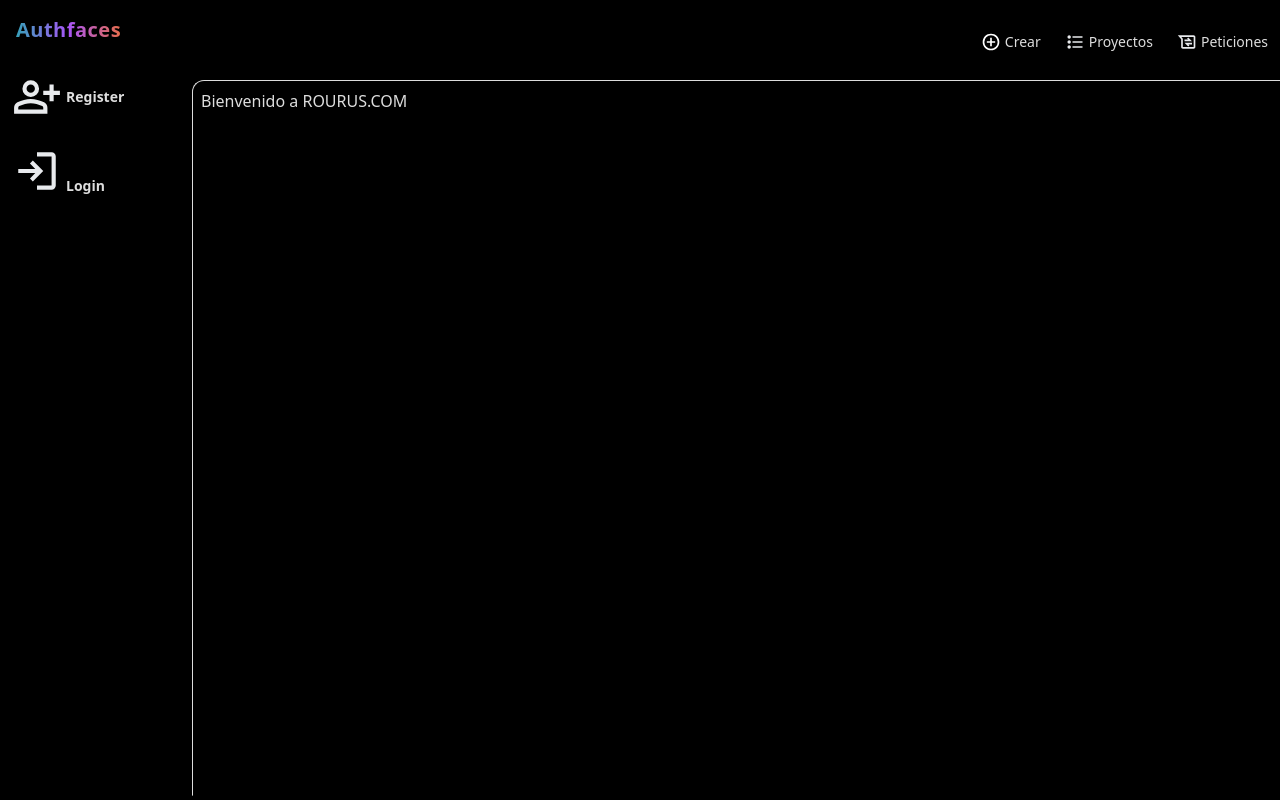
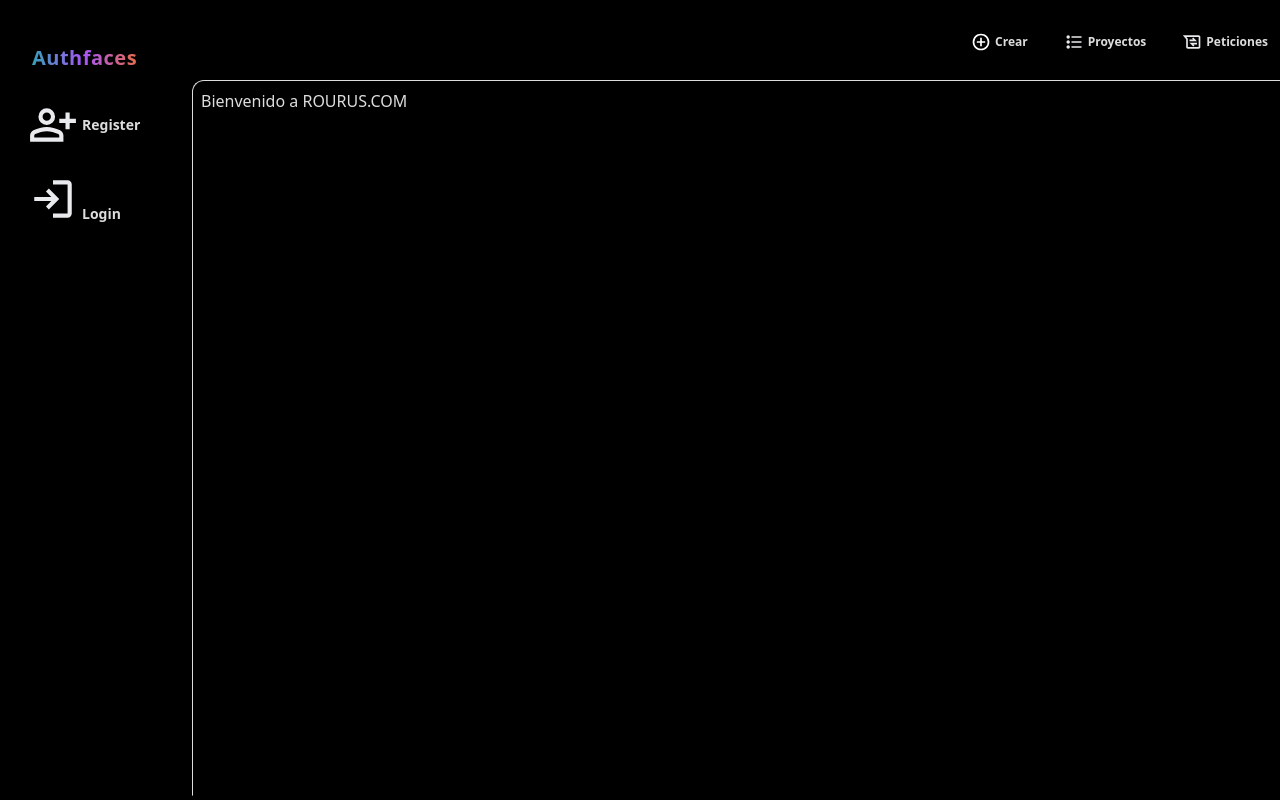
Before and after one commit to everest275/jobface-fronend, a React (Vite) app: page / in a window 1280 px wide. Built offline with nearby package versions, Linux system fonts and the light colour scheme; no server answers.

Commit message:
Aggregate the Counter Adds for Portfolios

```diff
--- /dev/null
+++ b/src/components/CounterPortfolioAdds.tsx
@@ -0,0 +1,69 @@
+import React, { useEffect } from 'react'
+import { usePortfolioProyects } from '../hook/usePortfolioProyects'
+import { usePortfolioAbilities } from '../hook/usePortfolioAbilites'
+import { usePortfolioReviews } from '../hook/usePortfolioReviews'
+import workIcon from '../assets/work2.svg'
+import abilitesIcon from '../assets/hablities.svg';
+import reviewsIcon from '../assets/reviews.svg';
+import { Link } from 'react-router-dom';
+
+interface CounterPortfolioAddsProps {
+    portfolioId: string;
+
+}
+
+const CounterPortfolioAdds: React.FC<CounterPortfolioAddsProps> = ({ portfolioId }) => {
+
+    const { getPortfolioProyects, portfolioProyects } = usePortfolioProyects();
+    const { getPortfolioAbilities, portfolioAbilities } = usePortfolioAbilities()
+    const { getPortfolioReviews, portfolioReviews } = usePortfolioReviews()
+
+    useEffect(() => {
+        getPortfolioAbilities()
+        getPortfolioProyects();
+        getPortfolioReviews()
+    }, [getPortfolioProyects, getPortfolioAbilities, getPortfolioReviews]);
+
+    const projectCount = portfolioProyects.filter(
+        (project) => project.portfolio === portfolioId
+    ).length;
+    const abilitiesCount = portfolioAbilities.filter(
+        (abilitie) => abilitie.portfolio === portfolioId
+    ).length;
+    const reviewsCount = portfolioReviews.filter(
+        (review) => review.is_accept === "0a1a80e2-7b96-48f1-9a01-5300ff27df36" && review.portfolio.id === portfolioId
+    ).length;
+
+    return (
+        <div className="flex gap-7 sm:gap-4 text-xs font-bold">
+
+
+            <Link className="flex flex-col justify-center items-center" to={`/portfolio-proyects/${portfolioId}`}>
+                <div className="flex justify-center items-center gap-1">
+                    <img src={workIcon} alt="proyects-icon" />
+                    <h1 className="">Works</h1>
+                </div>
+                {projectCount}
+            </Link>
+
+
+            <Link to={`/portfolio-abilities/${portfolioId}`} className="flex flex-col items-center">
+                <div className="flex justify-center items-center gap-1">
+                    <img src={abilitesIcon} alt="abilities-icon" />
+                    <h1 className="">Skills</h1>
+                </div>
+                {abilitiesCount}
+            </Link>
+
+            <Link to={`/portfolio-reviews/${portfolioId}`} className="flex flex-col items-center">
+                <div className="flex justify-center items-center gap-1">
+                    <img src={reviewsIcon} alt="reviews-icon" />
+                    <h1 className="">Reviews</h1>
+                </div>
+                {reviewsCount}
+            </Link>
+
+        </div>
+    )
+}
+export default CounterPortfolioAdds
--- a/src/components/ProyectsNavbar.tsx
+++ b/src/components/ProyectsNavbar.tsx
@@ -32,7 +32,7 @@ export default function ProyectsNavbar() {
     return (
         <nav className='fixed flex top-0 z-50 right-0 w-full justify-end items-center '>
 
-            <div className='flex bg-transparent w-full justify-end py-5 text-sm'>
+            <div className='flex bg-transparent w-full justify-end py-5 text-xs font-semibold gap-3'>
 
 
                 <div className="relative"
@@ -41,7 +41,7 @@ export default function ProyectsNavbar() {
                     <button
                         onClick={() => navigate('/add-portfolio')}
                         // onClick={() => setAddDropdownOpen(!isAddDropdownOpen)}
-                        className="flex items-center rounded-xl p-3 justify-start gap-1 hover:bg-zinc-700">
+                        className="flex items-center rounded-xl p-3 justify-start gap-1 transition ease-in duration-200 hover:bg-[#646464] w-full">
                         <img src={addIcon} alt="" />
                         <h1 className='sm:flex hidden'>Crear</h1>
                     </button>
@@ -59,7 +59,7 @@ export default function ProyectsNavbar() {
                     <button
                         onClick={() => navigate('/portfolios')}
                         // onClick={() => setListDropdownOpen(!isListDropdownOpen)}
-                        className="flex items-center rounded-xl p-3 justify-start gap-1 hover:bg-zinc-700">
+                        className="flex items-center rounded-xl p-3 justify-start gap-1 transition ease-in duration-200 hover:bg-[#646464] w-full">
                         <img src={listIcon} alt="" />
                         <h1 className='sm:flex hidden'>Proyectos</h1>
                     </button>
@@ -78,7 +78,7 @@ export default function ProyectsNavbar() {
                     <button
                         onClick={() => navigate('/petitons-received')}
                         // onClick={() => setListDropdownOpen(!isListDropdownOpen)}
-                        className="flex items-center rounded-xl p-3 justify-start gap-1 hover:bg-zinc-700">
+                        className="flex items-center rounded-xl p-3 justify-start gap-1 transition ease-in duration-200 hover:bg-[#646464] w-full">
                         <img src={petitionsIcon} alt="" />
                         <h1 className='sm:flex hidden'>Peticiones</h1>
                     </button>
--- a/src/components/XLNavbar.tsx
+++ b/src/components/XLNavbar.tsx
@@ -13,7 +13,7 @@ export default function XLNavbar() {
     const { isAuthenticated } = useAuth();
     return (
         <nav>
-            <section className="fixed bottom-0 left-0 h-screen flex-col text-sm gap-5 font-semibold">
+            <section className="fixed top-7 left-4 h-screen flex-col text-sm gap-5 font-semibold z-10">
 
                 <Link to='/' className="flex flex-row tracking-wide shadow-xl rounded-xl text-xl font-black p-4 bg-gradient-to-r from-teal-500 via-purple-500 to-orange-500 bg-clip-text text-transparent">
                     Authfaces
--- a/src/modules/portfolio/PortfoliosPage.tsx
+++ b/src/modules/portfolio/PortfoliosPage.tsx
@@ -1,29 +1,20 @@
 import { useEffect } from "react";
 import { usePortfolios } from '../../hook/usePortfolios';
-import workIcon from '../../assets/work2.svg';
-import abilitesIcon from '../../assets/hablities.svg';
-import reviewsIcon from '../../assets/reviews.svg';
 import PictureHandler from '../picture/PictureHandler'
-import { Link, useNavigate } from "react-router-dom";
-import { usePortfolioProyects } from '../../hook/usePortfolioProyects'
-import { usePortfolioAbilities } from '../../hook/usePortfolioAbilites'
-import { usePortfolioReviews } from '../../hook/usePortfolioReviews'
+import { useNavigate } from "react-router-dom";
+import CounterPortfolioAdds from '../../components/CounterPortfolioAdds'
 
 export default function PortfolioPage() {
   const { getPortfolios, portfolios, deletePortfolio, setPortfolios } = usePortfolios();
-  const { getPortfolioProyects, portfolioProyects } = usePortfolioProyects();
-  const { getPortfolioAbilities, portfolioAbilities } = usePortfolioAbilities()
-  const { getPortfolioReviews, portfolioReviews } = usePortfolioReviews()
+
 
   const navigator = useNavigate()
 
   useEffect(() => {
     setPortfolios([])
     getPortfolios();
-    getPortfolioAbilities()
-    getPortfolioProyects();
-    getPortfolioReviews()
-  }, [setPortfolios, getPortfolios, getPortfolioProyects, getPortfolioAbilities, getPortfolioReviews]);
+
+  }, [setPortfolios, getPortfolios]);
 
   const handleDelete = async (id: string) => {
     await deletePortfolio(id);
@@ -40,16 +31,6 @@ export default function PortfolioPage() {
       <div className='grid grid-cols-1 gap-4'>
 
         {portfolios.map((portfolio, index) => {
-          const projectCount = portfolioProyects.filter(
-            (project) => project.portfolio === portfolio.id
-          ).length;
-          const abilitiesCount = portfolioAbilities.filter(
-            (abilitie) => abilitie.portfolio === portfolio.id
-          ).length;
-          const reviewsCount = portfolioReviews.filter(
-            (review) => review.is_accept === "0a1a80e2-7b96-48f1-9a01-5300ff27df36" && review.portfolio.id === portfolio.id
-          ).length;
-
 
           return (
             <div key={index} className="flex flex-col items-start p-6 border-b border-[#646464]">
@@ -60,35 +41,7 @@ export default function PortfolioPage() {
 
                 <section className="flex flex-col gap-10 self-end">
 
-                  <div className="flex gap-7 sm:gap-4 text-xs font-bold">
-
-
-                    <Link className="flex flex-col justify-center items-center" to={`/portfolio-proyects/${portfolio.id}`}>
-                      <div className="flex justify-center items-center gap-1">
-                        <img src={workIcon} alt="proyects-icon" />
-                        <h1 className="">Works</h1>
-                      </div>
-                      {projectCount}
-                    </Link>
-
-
-                    <Link to={`/portfolio-abilities/${portfolio.id}`} className="flex flex-col items-center">
-                      <div className="flex justify-center items-center gap-1">
-                        <img src={abilitesIcon} alt="abilities-icon" />
-                        <h1 className="">Skills</h1>
-                      </div>
-                      {abilitiesCount}
-                    </Link>
-
-                    <Link to={`/portfolio-reviews/${portfolio.id}`} className="flex flex-col items-center">
-                      <div className="flex justify-center items-center gap-1">
-                        <img src={reviewsIcon} alt="reviews-icon" />
-                        <h1 className="">Reviews</h1>
-                      </div>
-                      {reviewsCount}
-                    </Link>
-
-                  </div>
+                 <CounterPortfolioAdds portfolioId={portfolio.id} />
 
                   <div className="flex gap-2 text-xs">
 
```
